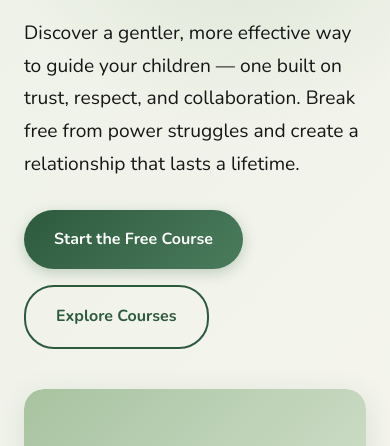
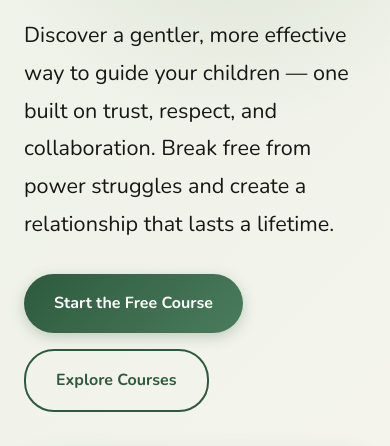
Before and after one commit to MeaningfulIdeas/meaningfulideas, a website: page index.html in a window 390 px wide. Shown: the part 343-789 px from the top of the page. Drawn offline with nearby package versions, Linux system fonts and the light colour scheme.

Commit message:
Increase homepage mobile preview text size

```diff
--- a/css/styles.css
+++ b/css/styles.css
@@ -1335,12 +1335,12 @@ img {
   .home-readability-preview .card p,
   .home-readability-preview .course-card-body p {
     color: #171717;
-    font-size: 1.08rem;
-    line-height: 1.7;
+    font-size: 1.2rem;
+    line-height: 1.75;
   }
 
   .home-readability-preview .hero p.lead {
-    font-size: 1.2rem;
+    font-size: 1.35rem;
   }
 }
 
```
